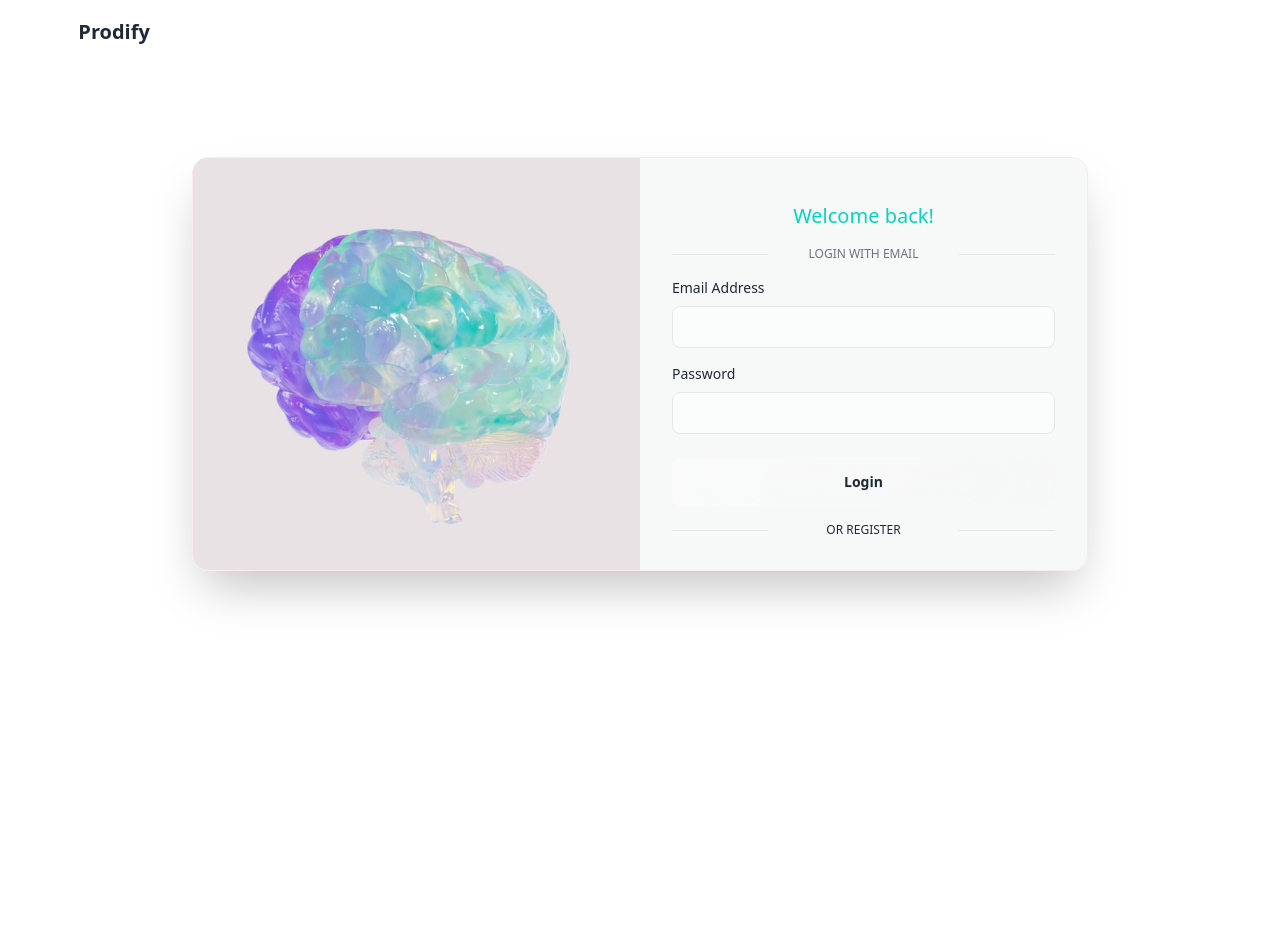
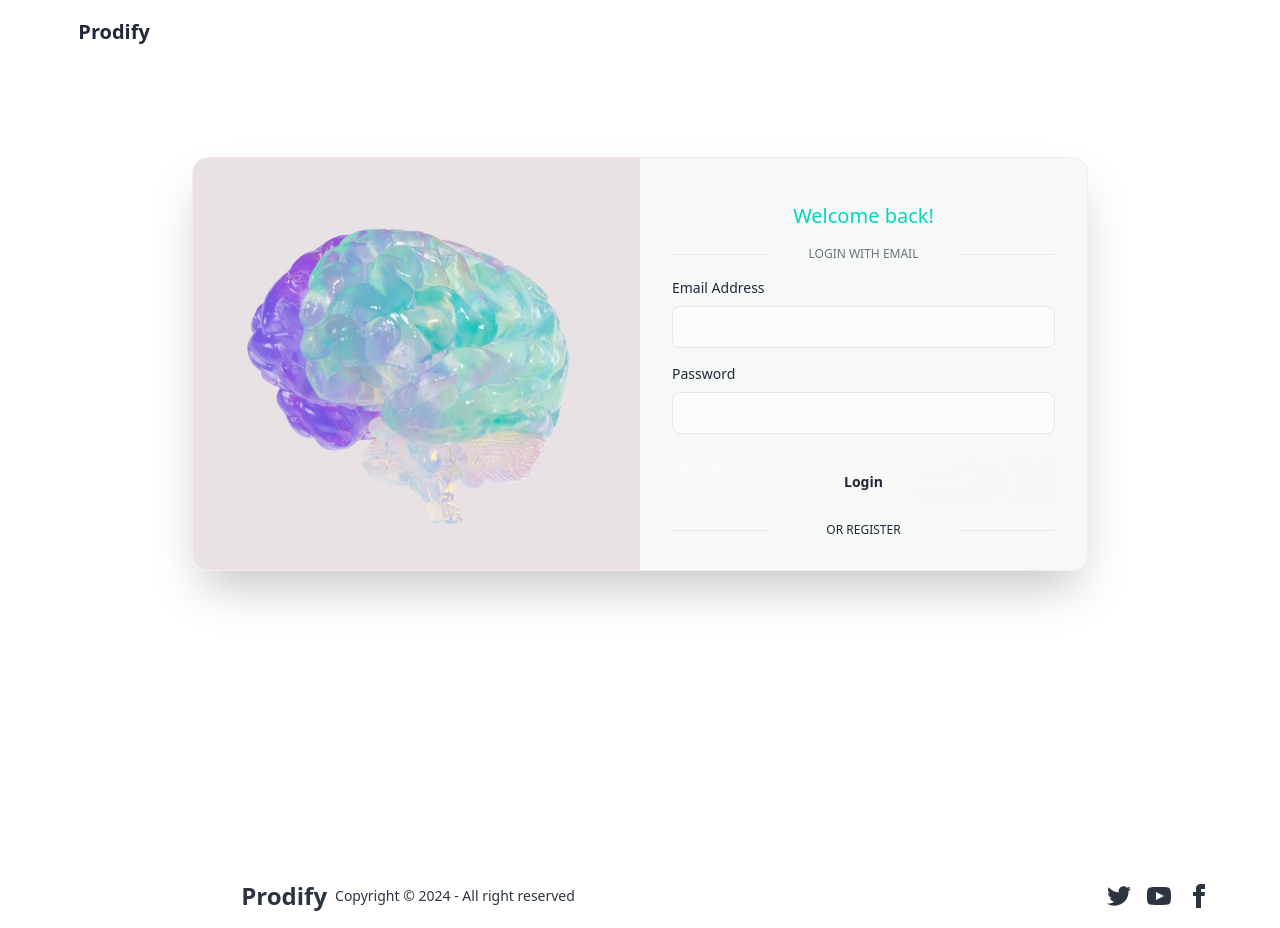
Before and after one commit to rafiferdos/prodify, a React (Vite) app: page /login in a window 1280 px wide. Before the commit the page ends 864 px from the top, so only its background shows below. Built offline with nearby package versions, Linux system fonts and the light colour scheme; no server answers.

Commit message:
chore: Update Footer component with copyright information and social media links

```diff
--- a/src/components/Footer.jsx
+++ b/src/components/Footer.jsx
@@ -1,8 +1,48 @@
 const Footer = () => {
     return (
-        <div>
-
-        </div>
+        <>
+            <footer className="footer text-neutral items-center p-4">
+                <aside className="grid-flow-col items-center place-self-center">
+                    <h2 className="text-2xl font-extrabold">Prodify</h2>
+                    <p>Copyright © {new Date().getFullYear()} - All right reserved</p>
+                </aside>
+                <nav className="grid-flow-col gap-4 md:place-self-center md:justify-self-end place-self-center">
+                    <a>
+                        <svg
+                            xmlns="http://www.w3.org/2000/svg"
+                            width="24"
+                            height="24"
+                            viewBox="0 0 24 24"
+                            className="fill-current">
+                            <path
+                                d="M24 4.557c-.883.392-1.832.656-2.828.775 1.017-.609 1.798-1.574 2.165-2.724-.951.564-2.005.974-3.127 1.195-.897-.957-2.178-1.555-3.594-1.555-3.179 0-5.515 2.966-4.797 6.045-4.091-.205-7.719-2.165-10.148-5.144-1.29 2.213-.669 5.108 1.523 6.574-.806-.026-1.566-.247-2.229-.616-.054 2.281 1.581 4.415 3.949 4.89-.693.188-1.452.232-2.224.084.626 1.956 2.444 3.379 4.6 3.419-2.07 1.623-4.678 2.348-7.29 2.04 2.179 1.397 4.768 2.212 7.548 2.212 9.142 0 14.307-7.721 13.995-14.646.962-.695 1.797-1.562 2.457-2.549z"></path>
+                        </svg>
+                    </a>
+                    <a>
+                        <svg
+                            xmlns="http://www.w3.org/2000/svg"
+                            width="24"
+                            height="24"
+                            viewBox="0 0 24 24"
+                            className="fill-current">
+                            <path
+                                d="M19.615 3.184c-3.604-.246-11.631-.245-15.23 0-3.897.266-4.356 2.62-4.385 8.816.029 6.185.484 8.549 4.385 8.816 3.6.245 11.626.246 15.23 0 3.897-.266 4.356-2.62 4.385-8.816-.029-6.185-.484-8.549-4.385-8.816zm-10.615 12.816v-8l8 3.993-8 4.007z"></path>
+                        </svg>
+                    </a>
+                    <a>
+                        <svg
+                            xmlns="http://www.w3.org/2000/svg"
+                            width="24"
+                            height="24"
+                            viewBox="0 0 24 24"
+                            className="fill-current">
+                            <path
+                                d="M9 8h-3v4h3v12h5v-12h3.642l.358-4h-4v-1.667c0-.955.192-1.333 1.115-1.333h2.885v-5h-3.808c-3.596 0-5.192 1.583-5.192 4.615v3.385z"></path>
+                        </svg>
+                    </a>
+                </nav>
+            </footer>
+        </>
     );
 };
 
```
